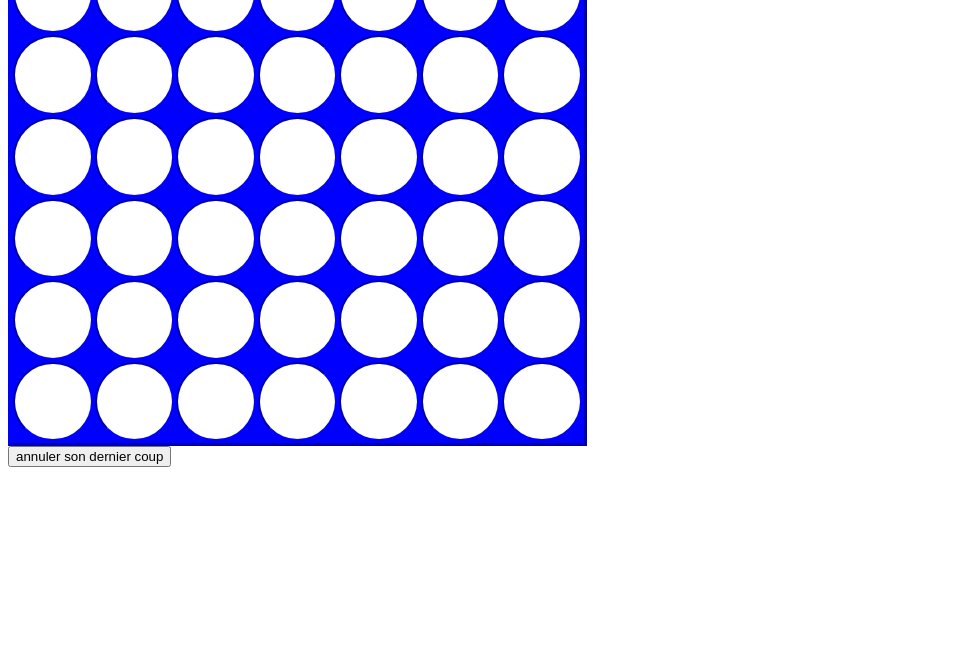
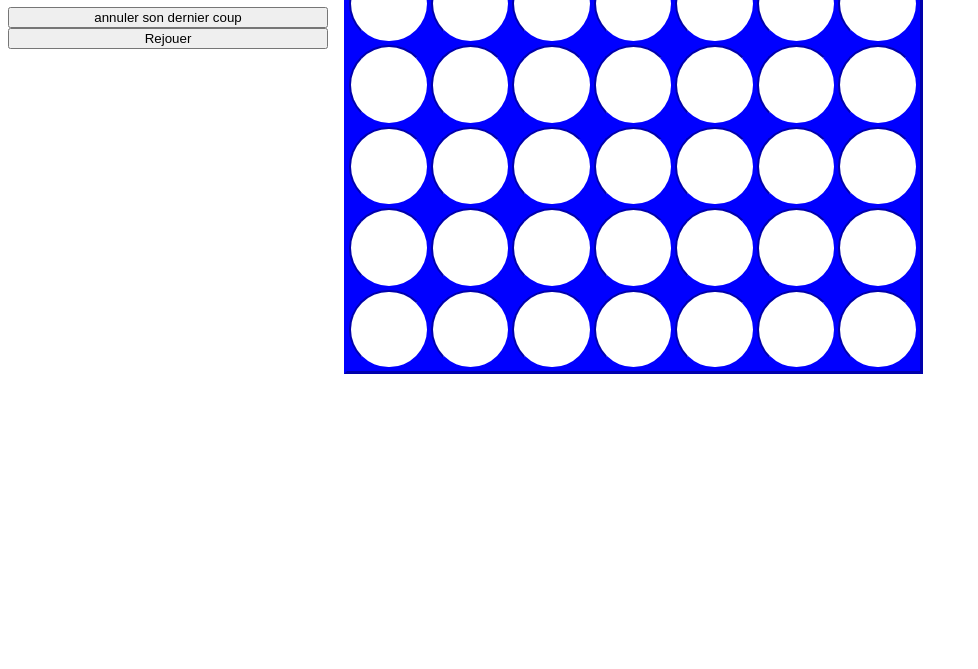
Before and after one commit to Liilice/Puissance-4, a plain HTML site: page index.html in a window 1280 px wide. Shown: the part 131-800 px from the top of the page, without its empty margins (0-978 px from the left). Drawn offline with Linux system fonts and the light colour scheme.

```diff
--- a/src/modules/puissance.js
+++ b/src/modules/puissance.js
@@ -4,6 +4,8 @@
     this.cols = options.cols || 7;
     this.player_1_id = options.player_1_name || 1;
     this.player_2_id = options.player_2_name || 2;
+    this.score_player_1_id = 0;
+    this.score_player_2_id = 0;
     this.player_1_color = options.player_1_color || "red";
     this.player_2_color = options.player_2_color || "yellow";
     this.board = [];
@@ -67,15 +69,42 @@
         });
       }
     }
+    let p = document.createElement("p");
+    console.log(this.winner);
+    if (this.winner) {
+      console.log("dans if");
+      if (this.winner === this.player_1_id) {
+        this.score_player_1_id += 1;
+      } else {
+        this.score_player_2_id += 1;
+      }
+    }
+    p.innerText =
+      "SCORE " +
+      this.player_1_id +
+      " " +
+      this.score_player_1_id +
+      " vs " +
+      this.player_2_id +
+      " " +
+      this.score_player_2_id;
     let h1 = document.createElement("h1");
     h1.innerText = "Au tour de " + this.current_player;
     let button = document.createElement("button");
     button.className = "cancel";
     button.innerText = "annuler son dernier coup";
+    let button_reset = document.createElement("button");
+    button_reset.className = "reset";
+    button_reset.innerText = "Rejouer";
+
+    let div = document.createElement("div");
+    div.className = "container_affichage";
+    div.append(p, h1, button, button_reset);
+
     this.element.innerHTML = "";
-    this.element.append(h1, table, button);
+    this.element.append(div, table);
 
-    button.addEventListener("click", () => {
+    document.querySelector(".cancel").addEventListener("click", () => {
       if (this.move_history.length === 0) {
         return;
       }
@@ -219,7 +248,6 @@
         }
       }
     }
-
     return this.game_over;
   }
 
@@ -236,27 +264,6 @@
   }
 
   reset() {
-    let score_player_1_id = 0;
-    let score_player_2_id = 0;
-    if (this.winner) {
-      if (this.winner === this.player_1_id) {
-        score_player_1_id = score_player_1_id + 1;
-      } else {
-        score_player_2_id = score_player_2_id + 1;
-      }
-    }
-    // let p = document.createElement("p");
-    // document.querySelector("p").innerText =
-    //   "SCORE " +
-    //   this.player_1_id +
-    //   " " +
-    //   score_player_1_id +
-    //   " vs " +
-    //   this.player_2_id +
-    //   " " +
-    //   score_player_2_id;
-
-    // this.element.append(p);
     this.board = [];
     for (let i = 0; i < this.cols; i++) {
       let column = [];
@@ -265,7 +272,13 @@
       }
       this.board.push(column);
     }
-    this.winner = null;
+    if (this.winner) {
+      if (this.winner === this.player_1_id) {
+        this.winner = this.player_1_id;
+      } else {
+        this.winner = this.player_2_id;
+      }
+    }
     this.render();
   }
 }
--- a/style.css
+++ b/style.css
@@ -31,3 +31,12 @@
     opacity: 1;
   }
 }
+.container_affichage {
+  display: flex;
+  flex-direction: column;
+  margin-right: 1rem;
+  width: 20rem;
+}
+#game {
+  display: flex;
+}
```
